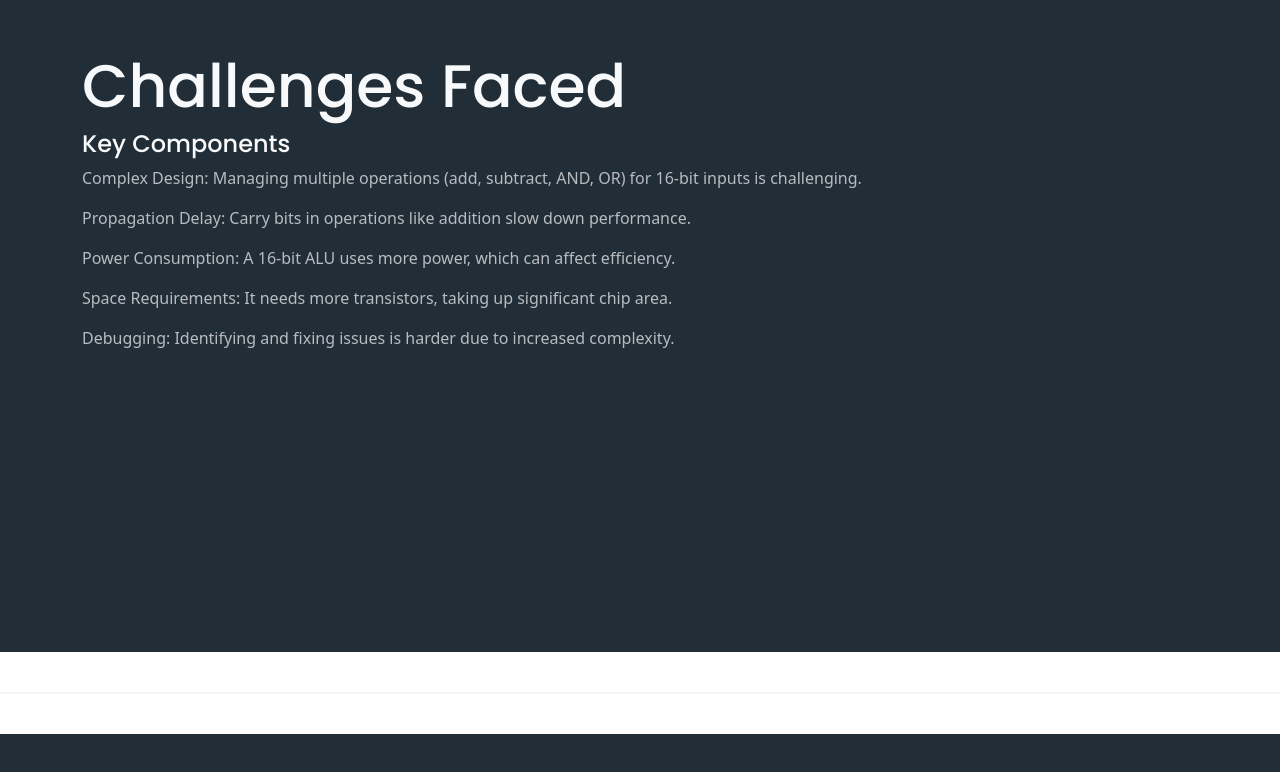
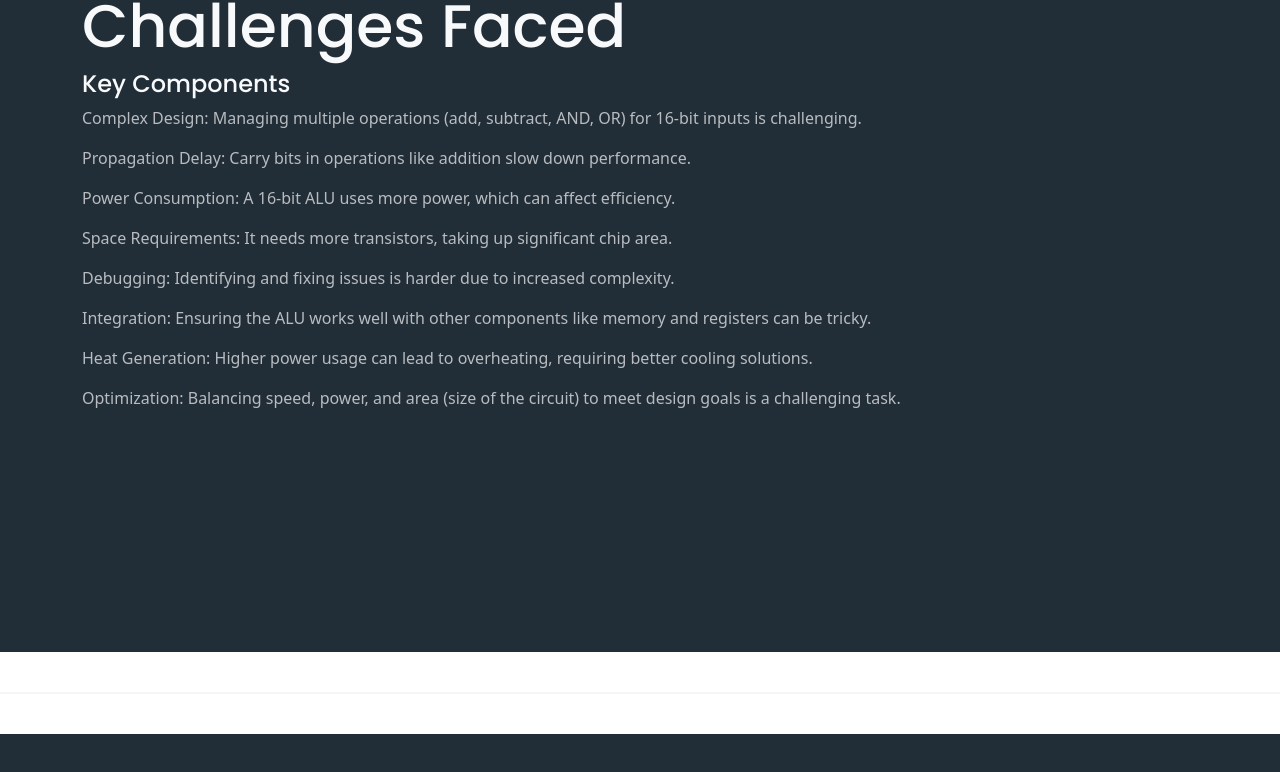
Before and after one commit to Rashmikhot/COA_Portpolio.github.io, a plain HTML site: page N-bit-ALU.html in a window 1280 px wide. Shown: the part 2650-3422 px from the top of the page. Drawn offline with Linux system fonts and the light colour scheme.

Commit message:
Update N-bit-ALU.html

```diff
--- a/N-bit-ALU.html
+++ b/N-bit-ALU.html
@@ -148,6 +148,9 @@
                     <li class="py-2 para-light">Power Consumption: A 16-bit ALU uses more power, which can affect efficiency.</li>
                     <li class="py-2 para-light">Space Requirements: It needs more transistors, taking up significant chip area.</li>
 		    <li class="py-2 para-light" >Debugging: Identifying and fixing issues is harder due to increased complexity.</li>
+		<li class="py-2 para-light" >Integration: Ensuring the ALU works well with other components like memory and registers can be tricky.</li>
+		<li class="py-2 para-light" >Heat Generation: Higher power usage can lead to overheating, requiring better cooling solutions.</li>
+		<li class="py-2 para-light" >Optimization: Balancing speed, power, and area (size of the circuit) to meet design goals is a challenging task.</li>
                 </ol>
         </div> <!-- end of row -->
     </div> <!-- end of container -->
```
